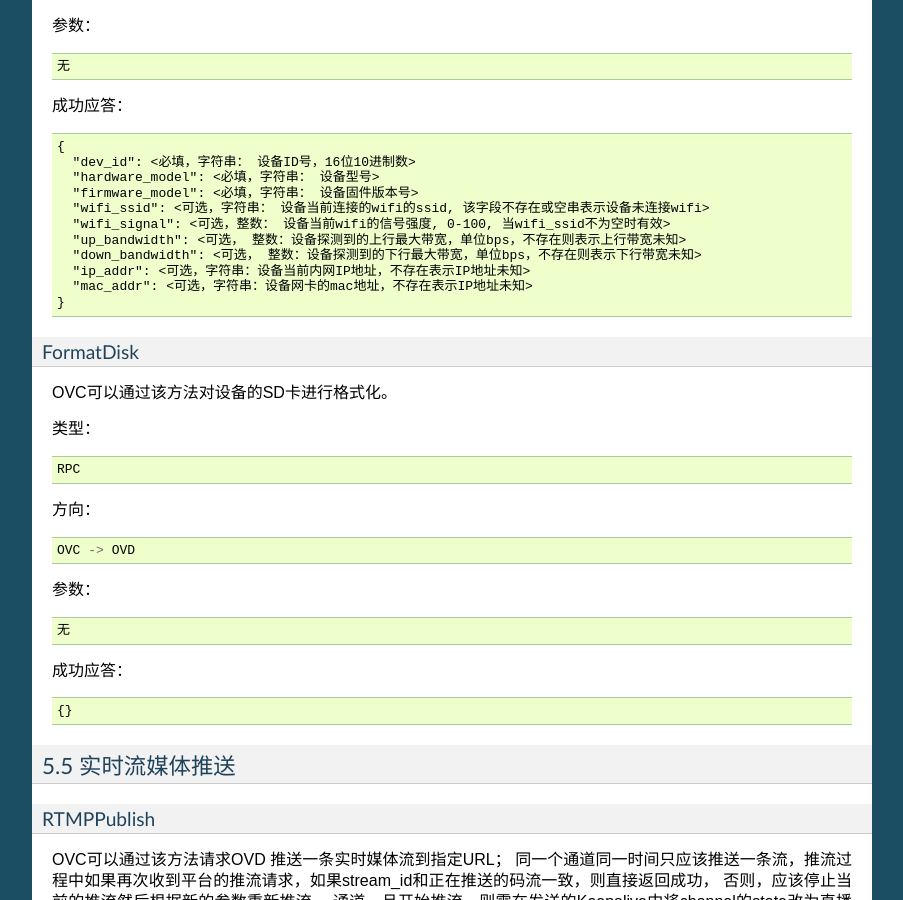
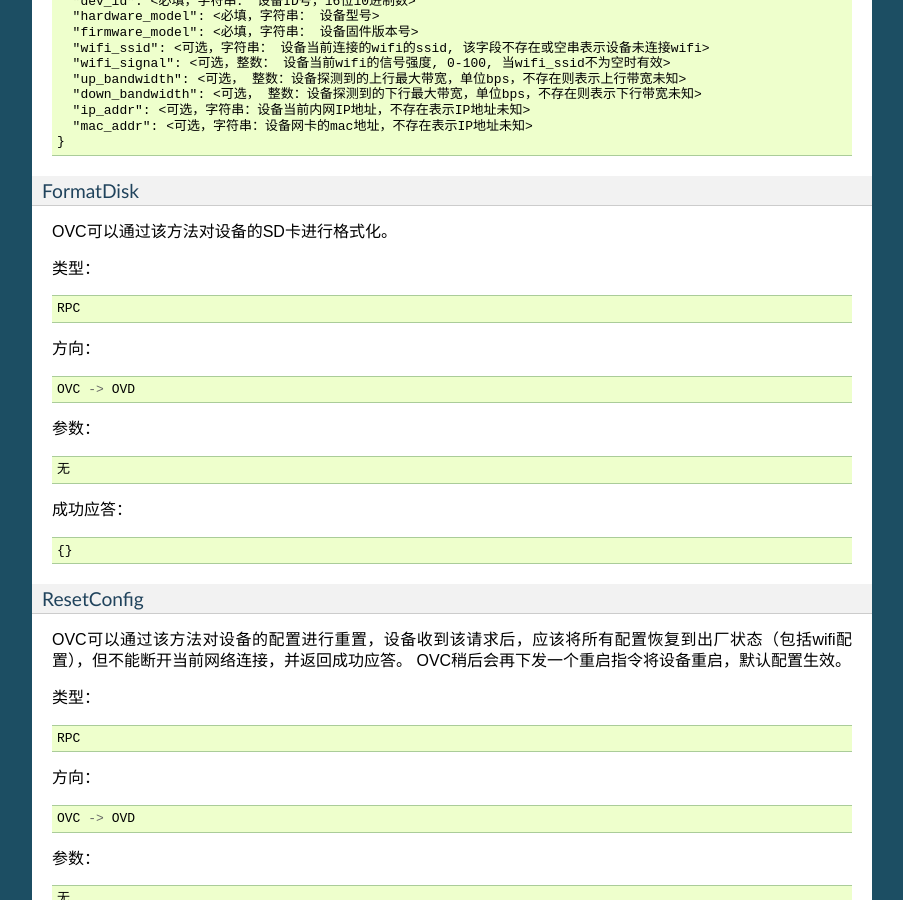
Before and after one commit to jamken/open_dev_sdk, a Sphinx documentation site: the page built from docs/dap.rst, in a window 1280 px wide and 900 px high, scrolled down 8653 px. Shown: the whole window, without its empty margins (198-1101 px from the left). Built offline with Sphinx 7.4.7, drawn with Linux system fonts in a browser that asks for light colours; some of the changed text lies outside the part shown.

Commit message:
增加ResetConfig指令

```diff
--- a/docs/dap.rst
+++ b/docs/dap.rst
@@ -489,6 +485,29 @@ FormatDisk
 -----------------
 
 OVC可以通过该方法对设备的SD卡进行格式化。
+
+类型： ::
+
+  RPC
+
+方向： ::
+
+  OVC -> OVD
+
+参数： ::
+
+  无
+
+成功应答： ::
+
+  {}
+
+
+ResetConfig
+-----------------
+
+OVC可以通过该方法对设备的配置进行重置，设备收到该请求后，应该将所有配置恢复到出厂状态（包括wifi配置），但不能断开当前网络连接，并返回成功应答。
+OVC稍后会再下发一个重启指令将设备重启，默认配置生效。
 
 类型： ::
 
```
Also changed, not shown: other parts of docs/dap.rst (+0 -4 lines).
